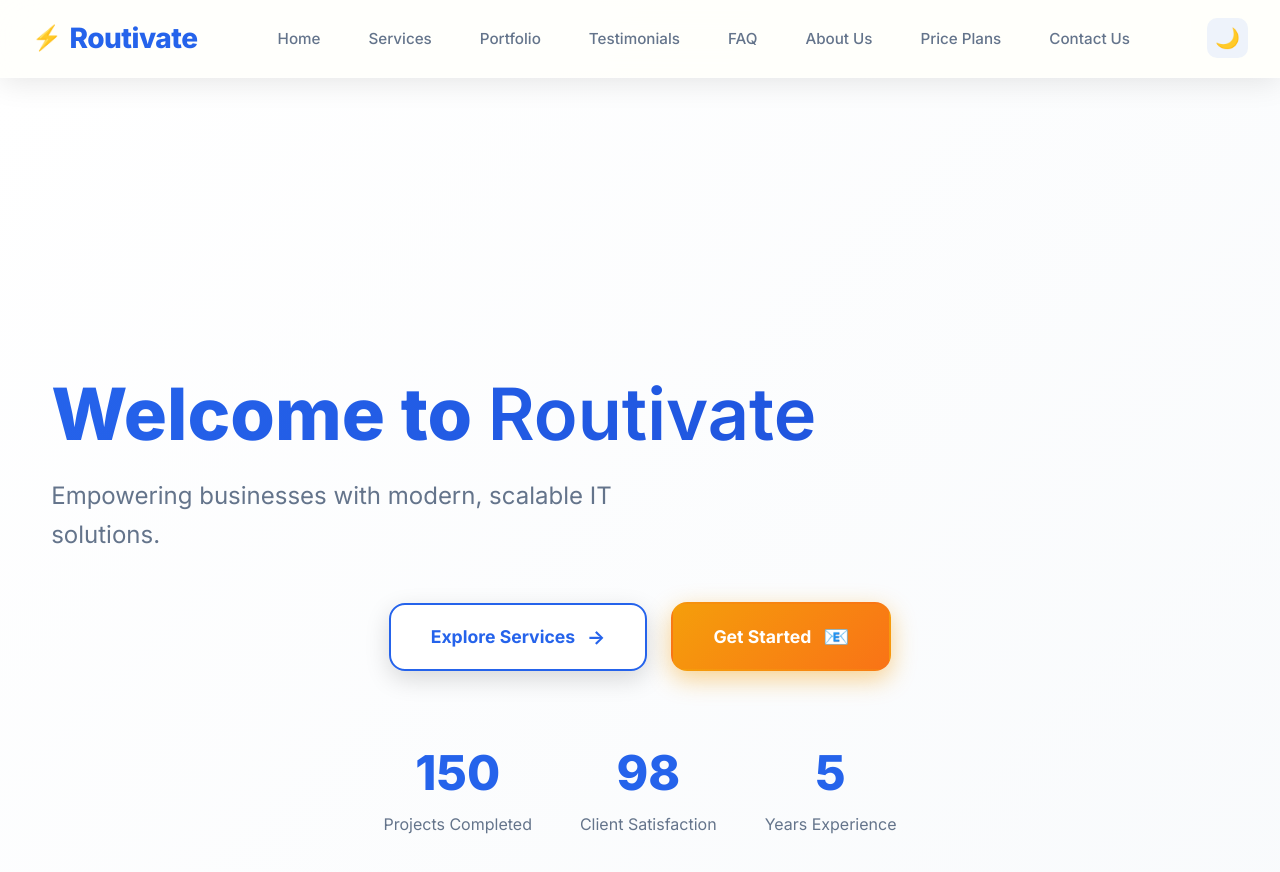
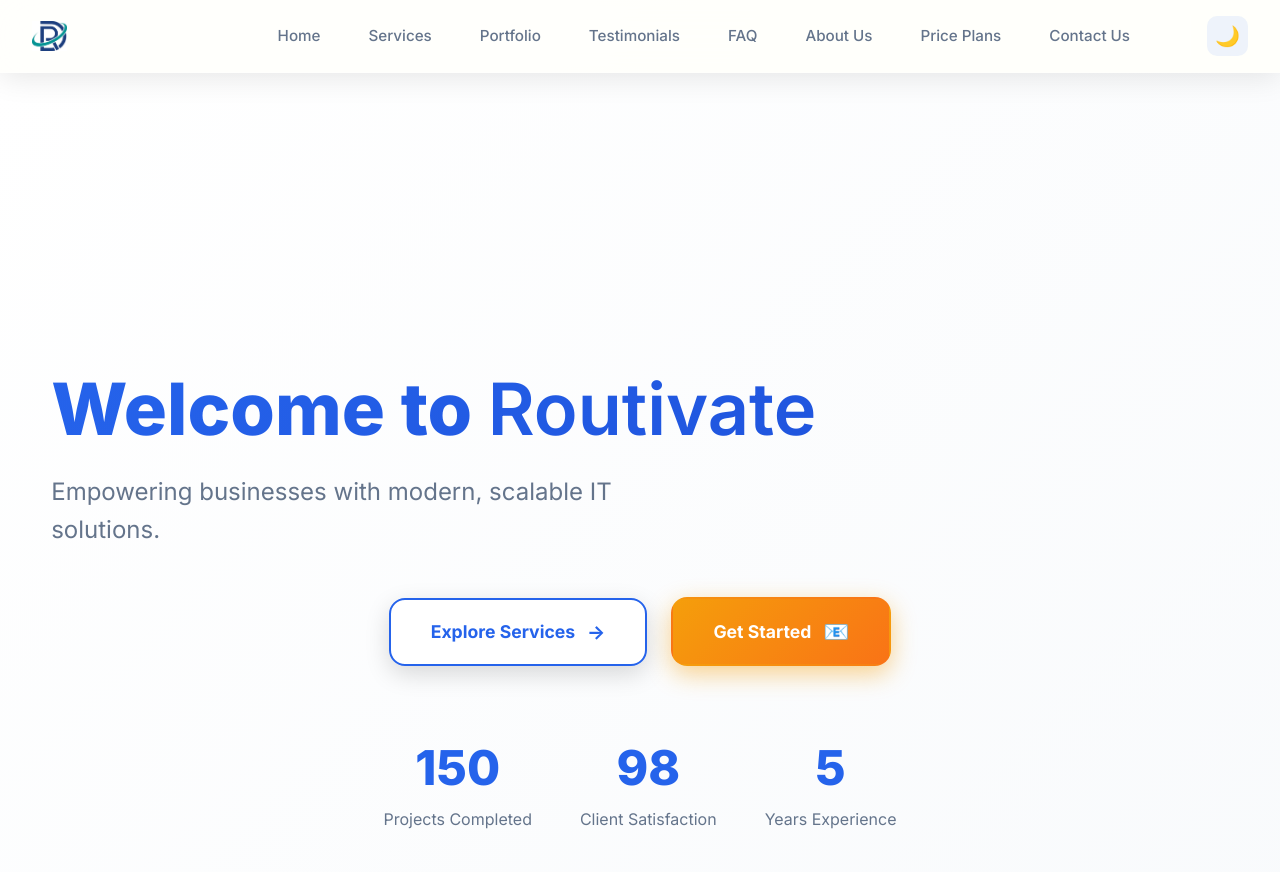
Before and after one commit to routivate-dev/Routivate-Website, a website: page index.html in a window 1280 px wide. Shown: the top 872 px of the page. Drawn offline with Linux system fonts and the light colour scheme; no server answers.

Commit message:
logo added

```diff
--- a/index.html
+++ b/index.html
@@ -18,11 +18,11 @@
 <body>
     <div class="bg-layer"></div>
     <div id="route-overlay" aria-hidden="true">
-        <div class="route-logo">Routivate ⚡</div>
+        <img src="images/routivate.jpg" alt="Routivate Logo" class="route-logo-img">
     </div>
 
     <header class="navbar">
-        <div class="brand">Routivate</div>
+        <img src="images/routivate.jpg" alt="Routivate Logo" class="brand-logo">
 
         <button class="mobile-menu-toggle" aria-label="Toggle menu">☰</button>
 
--- a/style.css
+++ b/style.css
@@ -184,6 +184,25 @@ html[data-theme="dark"] .navbar {
 .brand::before {
     content: '⚡';
     font-size: 1.5rem;
+}
+
+/* Logo image styles */
+.brand-logo {
+    height: 30px;
+    width: auto;
+    object-fit: contain;
+    transition: all 0.3s ease;
+}
+
+.brand-logo:hover {
+    transform: scale(1.05);
+}
+
+.route-logo-img {
+    height: 50px;
+    width: auto;
+    object-fit: contain;
+    filter: drop-shadow(0 0 20px rgba(245, 158, 11, 0.5));
 }
 
 .nav-container {
```
Also changed, not shown: about.html (+1 -1 lines), contactus.html (+1 -1 lines), faq.html (+1 -1 lines), portfolio.html (+1 -1 lines), pricing.html (+1 -1 lines), privacy.html (+1 -1 lines), services.html (+1 -1 lines), testimonials.html (+1 -1 lines), images/routivate.jpg (added).
